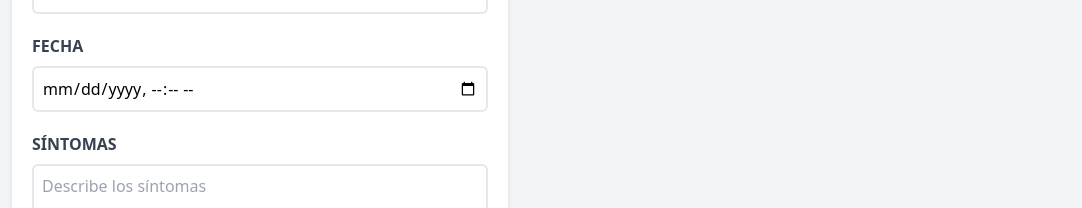
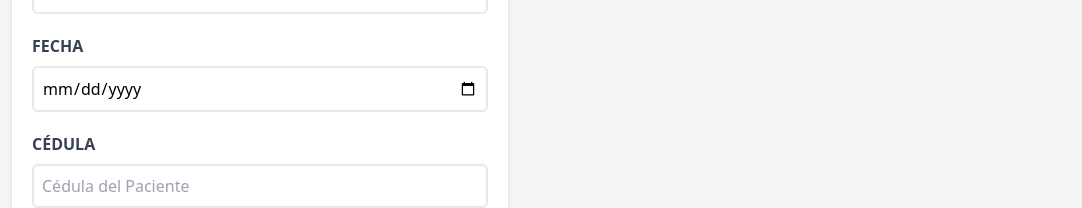
Before and after one commit to Adrianson09/Pacientes, a React (Vite) app: page / in a window 1280 px wide. Shown: the part 594-802 px from the top of the page, without its empty margins (8-1090 px from the left). Built offline with nearby package versions, Linux system fonts and the light colour scheme.

Commit message:
add cedula input

```diff
--- a/src/components/Formulario.jsx
+++ b/src/components/Formulario.jsx
@@ -6,6 +6,7 @@ function Formulario({ pacientes, setPacientes, paciente, setPaciente }) {
   const [email, setEmail] = useState('');
   const [telefono, setTelefono] = useState('');
   const [fecha, setFecha] = useState('');
+  const [cedula, setCedula] = useState('');
   const [sintomas, setSintomas] = useState('');
 
   const [error, setError] = useState(false);
@@ -16,6 +17,7 @@ function Formulario({ pacientes, setPacientes, paciente, setPaciente }) {
       setEmail(paciente.email)
       setTelefono(paciente.telefono)
       setFecha(paciente.fecha)
+      setCedula(paciente.cedula)
       setSintomas(paciente.sintomas)
     }
   },[paciente])
@@ -29,7 +31,7 @@ function Formulario({ pacientes, setPacientes, paciente, setPaciente }) {
   const handleSubmit = (e) => {
     e.preventDefault();
     // Validar Formulario
-    if( [nombre, email, telefono, fecha, sintomas ].includes('') ){
+    if( [nombre, email, telefono, fecha, cedula, sintomas ].includes('') ){
 
       setError(true)
       return;
@@ -43,6 +45,7 @@ function Formulario({ pacientes, setPacientes, paciente, setPaciente }) {
       email,
       telefono,
       fecha,
+      cedula,
       sintomas
 
     }
@@ -70,6 +73,7 @@ function Formulario({ pacientes, setPacientes, paciente, setPaciente }) {
     setEmail('');
     setTelefono('');
     setFecha('');
+    setCedula('');
     setSintomas('');
   }
 
@@ -88,8 +92,6 @@ function Formulario({ pacientes, setPacientes, paciente, setPaciente }) {
                 <input className="border-2 w-full p-2 mt-2 placeholder-gray-400 rounded-md" type="text" value={nombre} onChange={ (e) => setNombre(e.target.value) } id="nombre" placeholder="Nombre del Paciente"/>
               </div>
 
-
-
               <div className="mb-5">
                 <label htmlFor="email" className="block text-gray-700 uppercase font-bold"> Email</label>
                 <input className="border-2 w-full p-2 mt-2 placeholder-gray-400 rounded-md" type="email" name="" id="email" placeholder="Email del Paciente" value={email} onChange={ (e) => setEmail(e.target.value) }/>
@@ -102,7 +104,12 @@ function Formulario({ pacientes, setPacientes, paciente, setPaciente }) {
 
               <div className="mb-5">
                 <label htmlFor="fecha" className="block text-gray-700 uppercase font-bold"> Fecha</label>
-                <input className="border-2 w-full p-2 mt-2 placeholder-gray-400 rounded-md" type="datetime-local" name="" id="fecha" value={fecha} onChange={ (e) => setFecha(e.target.value) }/>
+                <input className="border-2 w-full p-2 mt-2 placeholder-gray-400 rounded-md" type="date" name="" id="fecha" value={fecha} onChange={ (e) => setFecha(e.target.value) }/>
+              </div>
+
+              <div className="mb-5">
+                <label htmlFor="cedula" className="block text-gray-700 uppercase font-bold"> Cédula</label>
+                <input className="border-2 w-full p-2 mt-2 placeholder-gray-400 rounded-md" type="text" value={cedula} onChange={ (e) => setCedula(e.target.value) } id="cedula" placeholder="Cédula del Paciente"/>
               </div>
 
               <div className="">
--- a/src/components/ListadoPacientes.jsx
+++ b/src/components/ListadoPacientes.jsx
@@ -7,7 +7,7 @@ const ListadoPacientes = ({pacientes, setPaciente, eliminarPaciente}) => {
 
 
   return (
-    <div className="md:w-1/2 lg:w-3/5 md:h-screen md:overflow-y-scroll">
+    <div className="md:w-1/2 lg:w-3/5 mb-10 md:h-screen md:overflow-y-scroll">
           {pacientes && pacientes.length ? (
             <>
                   <h2 className="font-black text-3xl text-center">Listado Pacientes</h2>
--- a/src/components/Paciente.jsx
+++ b/src/components/Paciente.jsx
@@ -1,7 +1,7 @@
 
 
 const Paciente = ({paciente, setPaciente, eliminarPaciente}) => {
-  const {nombre, email, telefono, fecha, sintomas, id} = paciente
+  const {nombre, email, telefono, fecha, cedula, sintomas, id} = paciente
 
   const handleEliminar = () => {
     const respuesta = confirm('Desea eliminar este paciente?');
@@ -26,6 +26,10 @@ const Paciente = ({paciente, setPaciente, eliminarPaciente}) => {
 
                   <p className="font-bold mb-3 text-gray-700 uppercase"> Fecha:
                   <span className="font-normal normal-case"> {fecha}
+                  </span>  </p>
+
+                  <p className="font-bold mb-3 text-gray-700 uppercase"> Cédula:
+                  <span className="font-normal normal-case"> {cedula}
                   </span>  </p>
 
                   <p className="font-bold mb-3 text-gray-700 uppercase"> Síntomas:
--- a/tailwind.config.cjs
+++ b/tailwind.config.cjs
@@ -1,6 +1,6 @@
 /** @type {import('tailwindcss').Config} */
 module.exports = {
-  content: ["./index.html","./src/**/*.jsx"],
+  content: ["index.html","./src/**/*.jsx"],
   theme: {
     extend: {},
   },
```
